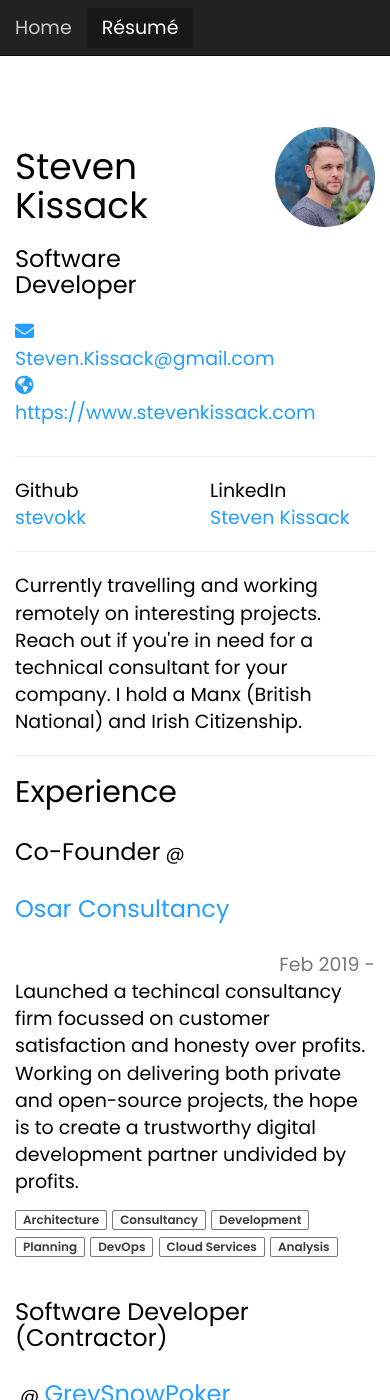
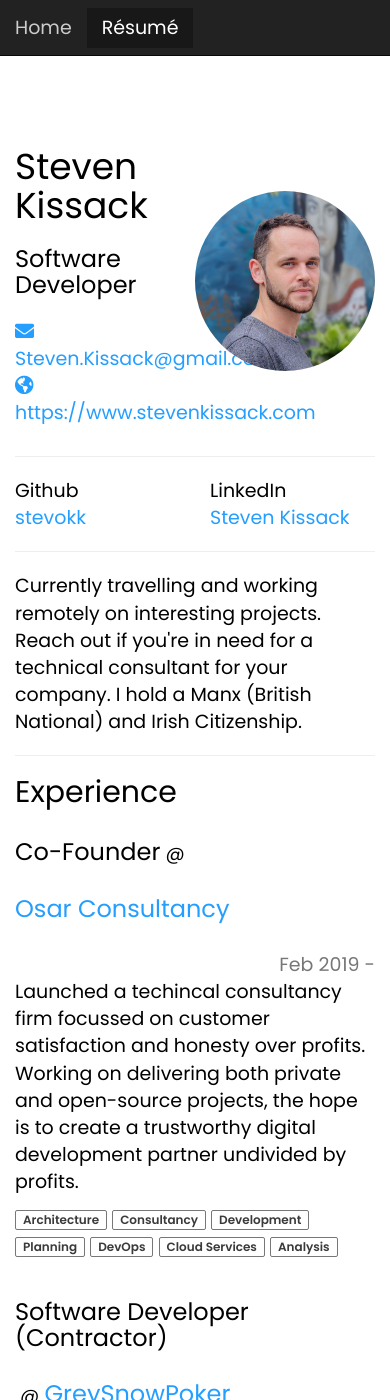
Before and after one commit to stevenkissack/stevokk.github.io, a Jekyll site: the page built from _pages/resume.md, in a window 390 px wide and 1400 px high. Built offline with Jekyll 4.4.1, drawn with Linux system fonts in a browser that asks for light colours; nearby versions of some CDN libraries.

Commit message:
update positioning of resume photo

```diff
--- a/_pages/resume.md
+++ b/_pages/resume.md
@@ -14,8 +14,8 @@ permalink: /resume/
             <li><a href="{{site.data.resume.basics.website}}" class="hide-print-url"><i class="fas fa-globe-americas mr-1"></i> {{site.data.resume.basics.website}}</a></li>
         </ul>
     </div>
-    <div class="col-xs-4">
-        <img src="{{site.data.resume.basics.picture}}" alt="profile picture" class="pull-right img-responsive profile-photo"/>
+    <div class="col-xs-4 profile-photo-wrapper">
+        <img src="{{site.data.resume.basics.picture}}" alt="profile picture" class="profile-photo"/>
     </div>
 </div>
 <hr>
--- a/css/style.scss
+++ b/css/style.scss
@@ -26,6 +26,11 @@ body {
 .profile-photo {
     border-radius: 50%;
     max-height: 180px;
+}
+.profile-photo-wrapper {
+    display: flex;
+    align-items: center;
+    justify-content: flex-end;
 }
 
 .background-default {
```
